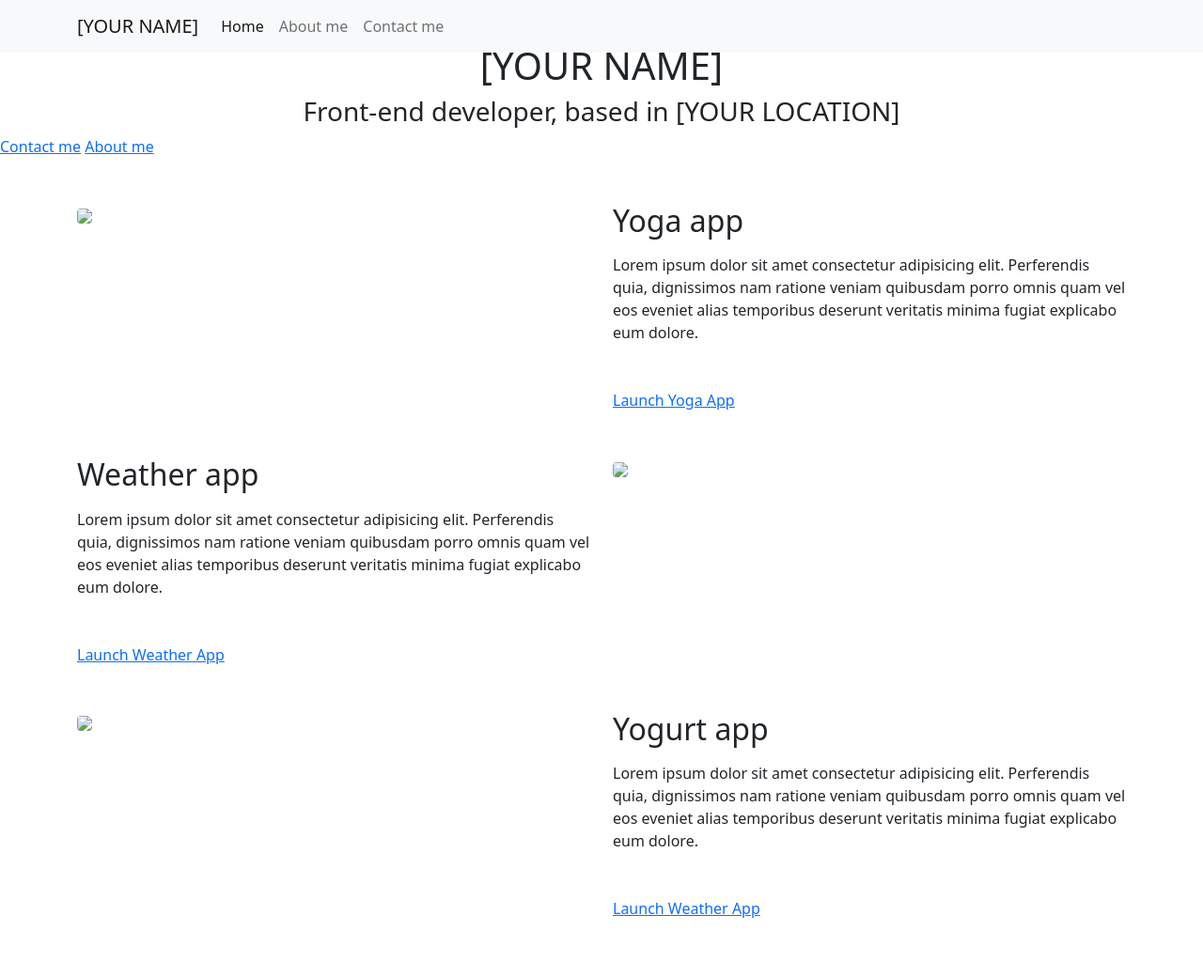
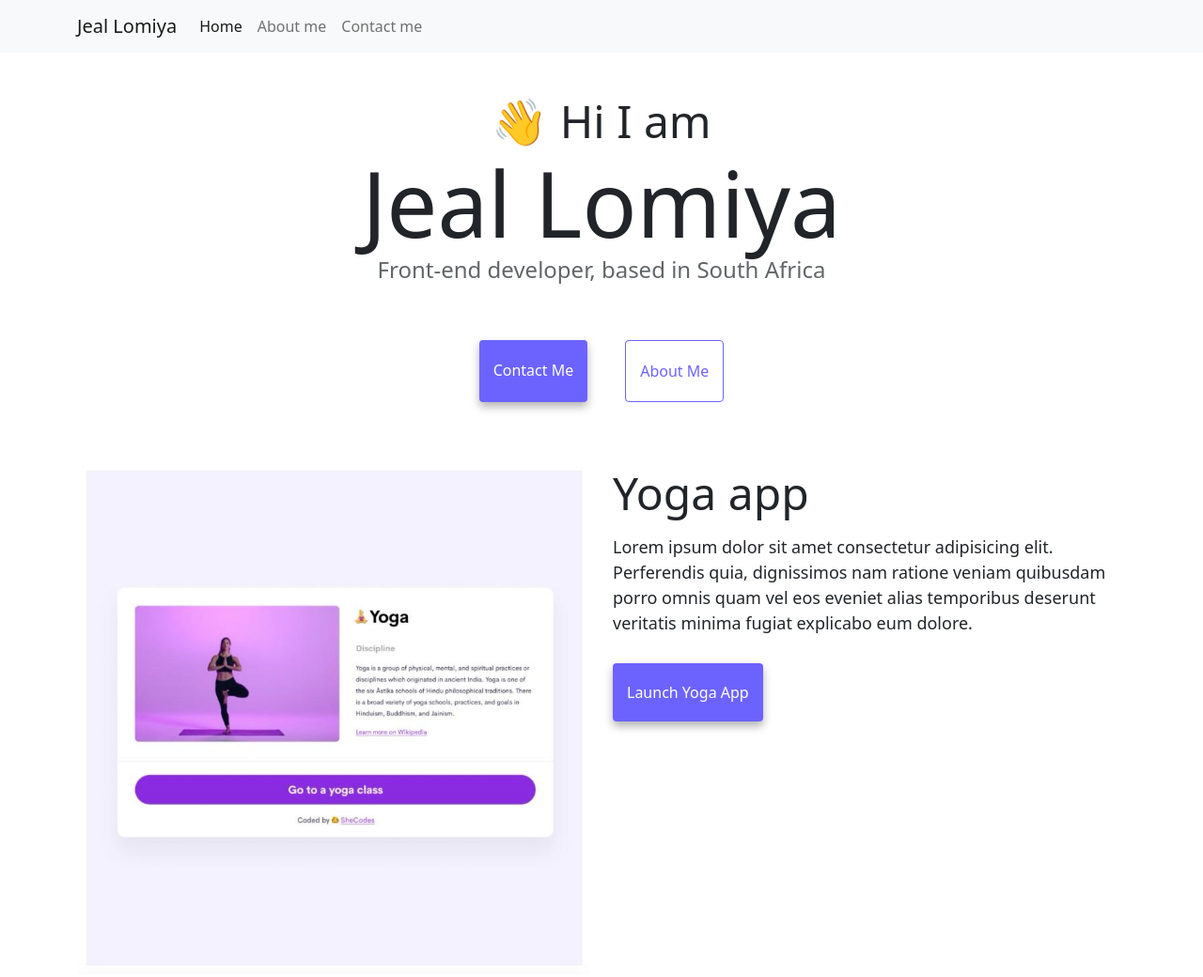
Before and after one commit to jaellomiya/my-project, a plain HTML site: page index.html in a window 1280 px wide. Shown: the top 1040 px of the page at 94% size. Before the commit the page ends 979 px from the top, so only its background shows below. Drawn offline with nearby package versions, Linux system fonts and the light colour scheme.

Commit message:
Updated index and about HTML

```diff
--- a/index.html
+++ b/index.html
@@ -4,7 +4,7 @@
     <meta charset="UTF-8" />
     <meta http-equiv="X-UA-Compatible" content="IE=edge" />
     <meta name="viewport" content="width=device-width, initial-scale=1.0" />
-    <title>[YOUR NAME]</title>
+    <title>Jeal Lomiya</title>
     <link
       href="https://cdn.jsdelivr.net/npm/bootstrap@5.0.0-beta2/dist/css/bootstrap.min.css"
       rel="stylesheet"
@@ -16,12 +16,12 @@
       integrity="sha384-b5kHyXgcpbZJO/tY9Ul7kGkf1S0CWuKcCD38l8YkeH8z8QjE0GmW1gYU5S9FOnJ0"
       crossorigin="anonymous"
     ></script>
-    <link rel="stylesheet" href="style.css" />
+    <link rel="stylesheet" href="styles.css" />
   </head>
   <body>
     <nav class="navbar navbar-expand-lg navbar-light bg-light fixed-top">
       <div class="container">
-        <a class="navbar-brand" href="index.html">[YOUR NAME]</a>
+        <a class="navbar-brand" href="index.html">Jeal Lomiya</a>
         <button
           class="navbar-toggler"
           type="button"
@@ -51,8 +51,8 @@
       </div>
     </nav>
     <h2 class="text-center">👋 Hi I am</h2>
-    <h1 class="text-center">[YOUR NAME]</h1>
-    <h3 class="text-center">Front-end developer, based in [YOUR LOCATION]</h3>
+    <h1 class="text-center">Jeal Lomiya</h1>
+    <h3 class="text-center">Front-end developer, based in South Africa</h3>
     <div class="navigation-links mb-5">
       <a href="about.html#contact" class="primary-link">Contact me</a>
       <a href="about.html" class="secondary-link">About me</a>
@@ -60,7 +60,7 @@
     <div class="container">
       <div class="row">
         <div class="col-6">
-          <img src="images/yoga.png" class="img-fluid rounded" />
+          <img src="images/Yoga app.jpg" class="img-fluid rounded" />
         </div>
         <div class="col-6">
           <h2 class="mb-3">Yoga app</h2>
@@ -89,12 +89,12 @@
           </div>
         </div>
         <div class="col-6">
-          <img src="images/weather.png" class="img-fluid rounded" />
+          <img src="images/Weather app.jpg" class="img-fluid rounded" />
         </div>
       </div>
       <div class="row mt-5">
         <div class="col-6">
-          <img src="images/yogurt.png" class="img-fluid rounded" />
+          <img src="images/Yogurt app.jpg" class="img-fluid rounded" />
         </div>
         <div class="col-6">
           <h2 class="mb-3">Yogurt app</h2>
```
Also changed, not shown: about.html (+7 -7 lines).
